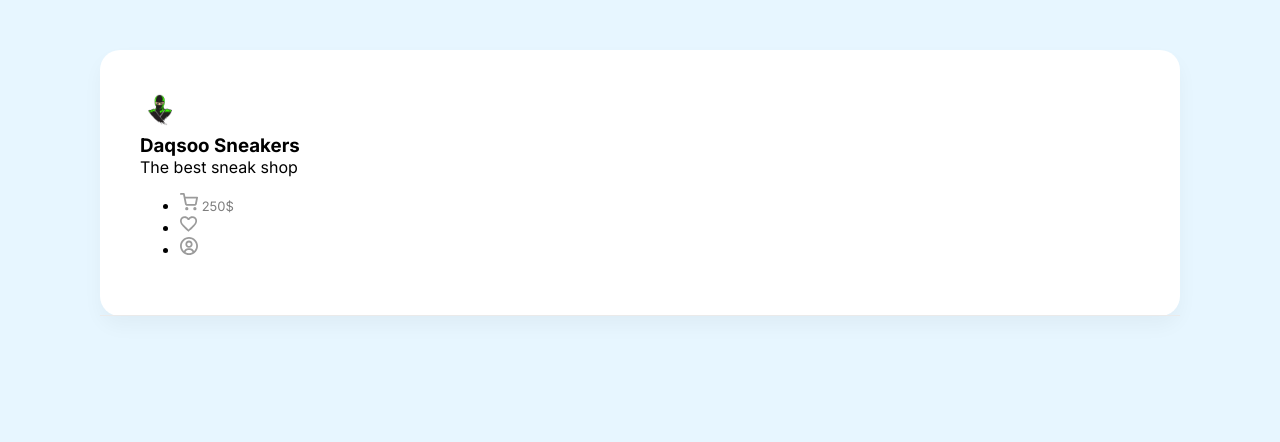
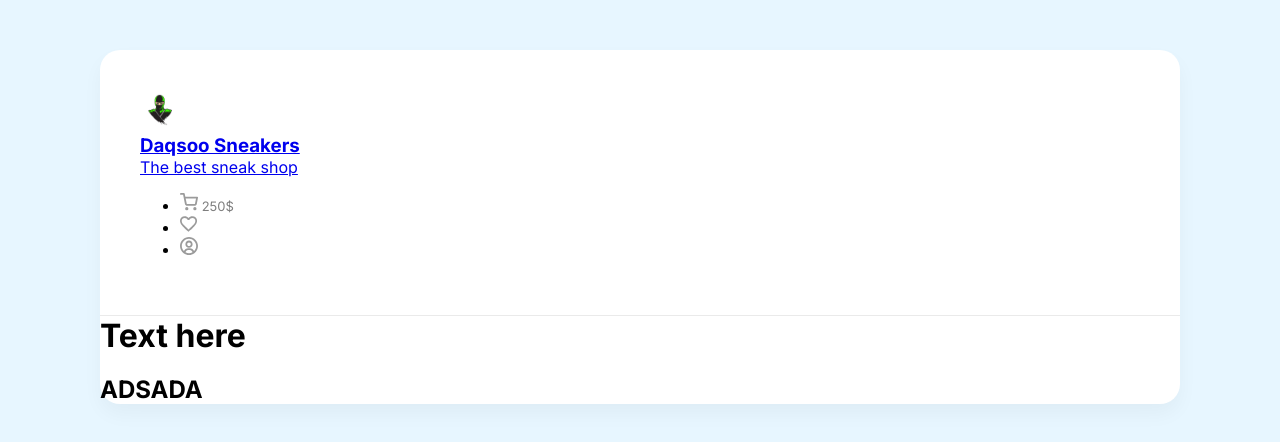
Before and after one commit to Daqsoo/daqsoo-sneakers, a React (Create React App) app: page /favorites in a window 1280 px wide. Shown: the top 442 px of the page. Built offline with nearby package versions, Linux system fonts and the light colour scheme; no server answers.

Commit message:
Added Favorite JSX(Page for favorite Sneakers

```diff
--- a/src/App.js
+++ b/src/App.js
@@ -1,14 +1,16 @@
 import Home from './pages/Home'
+import Favorites from './pages/Favorites'
+
 import Drawer from './components/Drawer'
 import Header from './components/Header'
 import React from 'react';
 import axios from 'axios';
-import {Route} from 'react-router-dom'
+import { Route   } from 'react-router-dom'
 
 function App() {
   const [items, setItems] = React.useState([]);
   const [cartItems, setCartItems] = React.useState([]);
-  const [favorite, setFavorite] = React.useState([]);
+  const [favorites, setFavorite] = React.useState([]);
   const [searchValue, setSearchValue] = React.useState('');
   const [cartOpened,setCartOpened] = React.useState(false);
 
@@ -46,16 +48,22 @@ function App() {
 }
 
   return ( <div className="wrapper clear">
-      <Header onClickCart={()=> setCartOpened(true)}></Header>
-     {cartOpened && <Drawer items={cartItems} onClose={()=>setCartOpened(false)} onRemove={onRemoveItem}></Drawer>}
+    {cartOpened && <Drawer items={cartItems} onClose={()=>setCartOpened(false)} onRemove={onRemoveItem}></Drawer>}
+     <Header onClickCart={()=> setCartOpened(true)}></Header>
+     <Route path="/favorites" exact>
+        <Favorites items={favorites} onAddToFavorite={onAddToFavorite} />
+      </Route>
       <Route path="/" exact>
-        <Home items={items}
-         searchValue={searchValue}
+        <Home
+          items={items}
+          searchValue={searchValue}
           setSearchValue={setSearchValue}
           onChangeSearchInput={onChangeSearchInput}
           onAddToFavorite={onAddToFavorite}
-          onAddToCart={onAddToCart} />
-        </Route>
+          onAddToCart={onAddToCart}
+        />
+      </Route>
+
 
     </div>
   )
--- a/src/components/Header.js
+++ b/src/components/Header.js
@@ -1,15 +1,15 @@
-import {Link} from 'react-router-dom'
+import { Link } from 'react-router-dom'
 
 function Header (props) {
     return(
         <header className="d-flex justify-between">
-        <div className="d-flex align-center">
+       <Link to='/'> <div className="d-flex align-center">
           <img  width = {40} height = {40} src="/img/daqsoo_white.png" alt="Logo" />
           <div className="headerLogo">
             <h3 className="m-0 ">Daqsoo Sneakers</h3>
             <p className="opacity-5">The best sneak shop</p>
           </div>
-        </div>
+        </div></Link>
         <ul className="d-flex justify-between align-center">
           <li onClick={props.onClickCart} className="mr-30 cu-p">
             <img  width = {18} height = {18} src="/img/cart.svg" alt="Cart"/>
--- a/src/index.js
+++ b/src/index.js
@@ -1,19 +1,17 @@
 import React from 'react';
-import ReactDOM from 'react-dom/client';
+import ReactDOM from 'react-dom';
+
 import './index.scss';
 import App from './App';
-import reportWebVitals from './reportWebVitals';
 import 'macro-css'
-import {BrowserRouter as Router} from 'react-router-dom'
 
-const root = ReactDOM.createRoot(document.getElementById('root'));
-root.render(
+import { BrowserRouter as Router} from "react-router-dom";
+
+ReactDOM.render(
   <React.StrictMode>
-    <Router><App /></Router>
-  </React.StrictMode>
+    <Router>
+      <App />
+    </Router>
+  </React.StrictMode>,
+  document.getElementById('root'),
 );
-
-// If you want to start measuring performance in your app, pass a function
-// to log results (for example: reportWebVitals(console.log))
-// or send to an analytics endpoint. Learn more: https://bit.ly/CRA-vitals
-reportWebVitals();
--- /dev/null
+++ b/src/pages/Favorites.jsx
@@ -0,0 +1,13 @@
+
+function Favorites() {
+    return(
+        <div className="content p-40">
+        <div className="d-flex align-center mb-40 justify-between">
+            <h1>Text here</h1>
+            </div>
+            <h2>ADSADA</h2>
+        </div>
+    )
+}
+
+export default Favorites;
```
